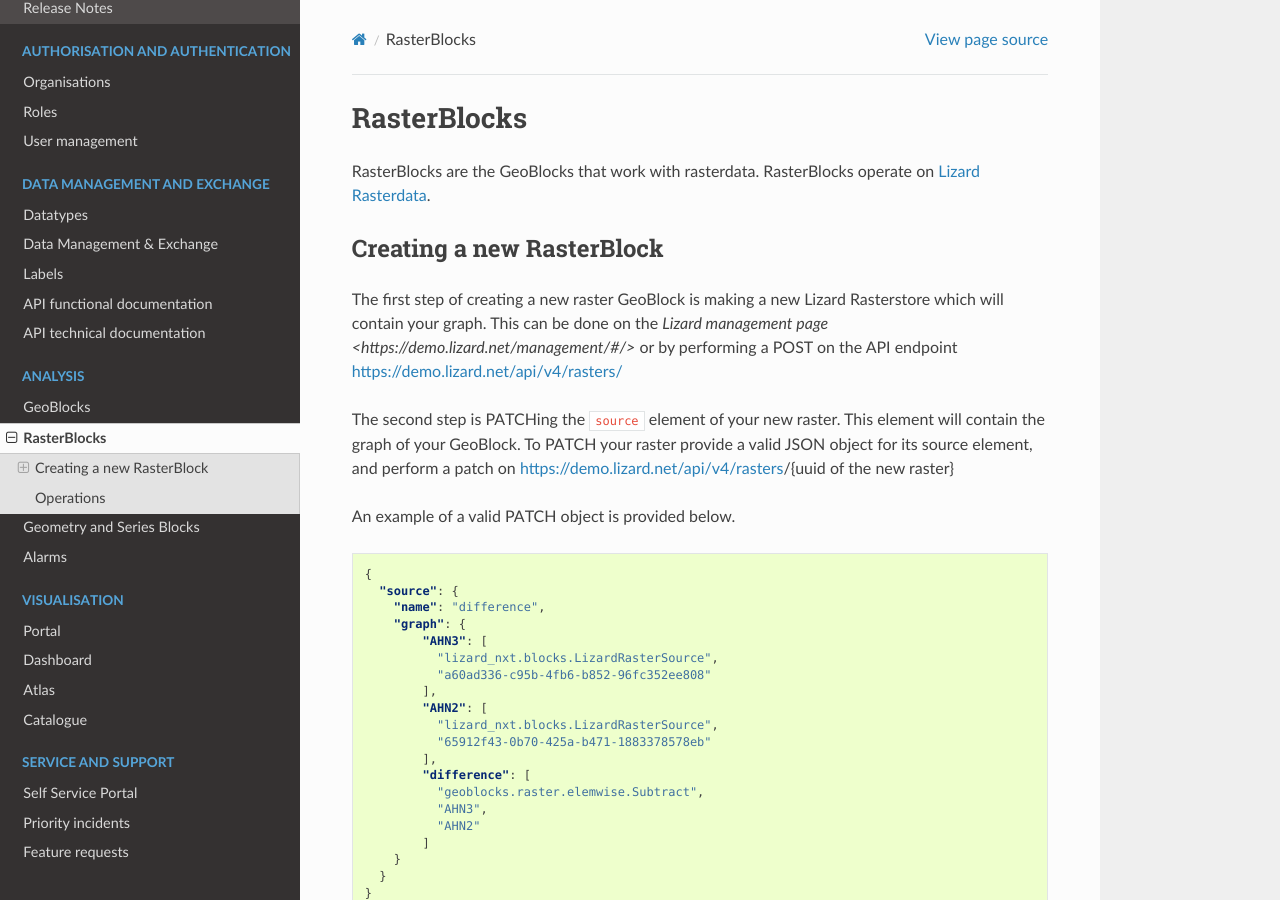
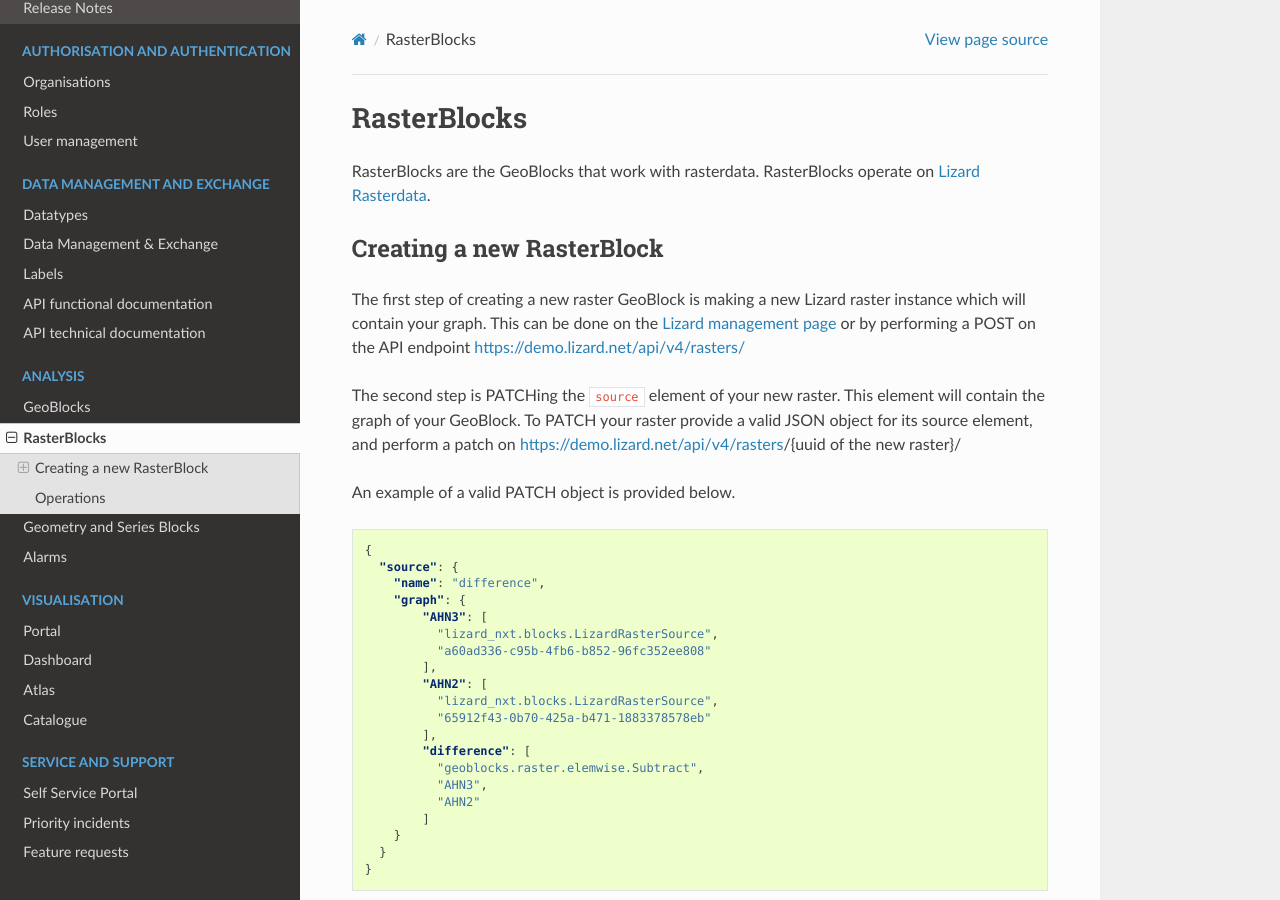
Before and after one commit to nens/lizard-docs, a Sphinx documentation site: the page built from source/d_rasterblocks.rst, in a window 1280 px wide and 900 px high. Built offline with Sphinx 7.4.7 and the Read the Docs theme 2.0.0, drawn with Linux system fonts in a browser that asks for light colours; formulas are drawn with MathJax 3.

Commit message:
Updates na servicedeskmelding

```diff
--- a/source/d_rasterblocks.rst
+++ b/source/d_rasterblocks.rst
@@ -9,11 +9,11 @@ RasterBlocks are the GeoBlocks that work with rasterdata. RasterBlocks operate o
 Creating a new RasterBlock
 ==========================
 
-The first step of creating a new raster GeoBlock is making a new Lizard Rasterstore which will contain your graph.
-This can be done on the `Lizard management page <https://demo.lizard.net/management/#/>` or by performing a POST on the API endpoint https://demo.lizard.net/api/v4/rasters/
+The first step of creating a new raster GeoBlock is making a new Lizard raster instance which will contain your graph.
+This can be done on the `Lizard management page <https://demo.lizard.net/management/#/>`_ or by performing a POST on the API endpoint https://demo.lizard.net/api/v4/rasters/
 
 The second step is PATCHing the ``source`` element of your new raster. This element will contain the graph of your GeoBlock.
-To PATCH your raster provide a valid JSON object for its source element, and perform a patch on https://demo.lizard.net/api/v4/rasters/{uuid of the new raster}
+To PATCH your raster provide a valid JSON object for its source element, and perform a patch on https://demo.lizard.net/api/v4/rasters/{uuid of the new raster}/
 
 An example of a valid PATCH object is provided below.
 
@@ -46,7 +46,7 @@ Raster output
 -------------
 
 After you PATCH your raster, the changes immediately take effect.
-To view your GeoBlocks results you can access the raster via the `Catalogue <demo.lizard.net/catalogue>`_, `Raster API endpoint <demo.lizard.net/api/v4/rasters/>`_ or the Lizard WMS service.
+To view your GeoBlocks results you can access the raster via the `Catalogue <https://demo.lizard.net/catalogue>`_, `Raster API endpoint <https://demo.lizard.net/api/v4/rasters/>`_ or the Lizard WMS service.
 
 If you want to find the visualisation of your graph in the Lizard API it's easiest to use the Catalogue.
 
```
